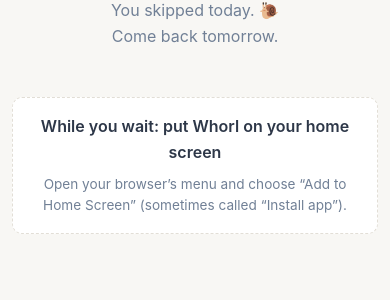
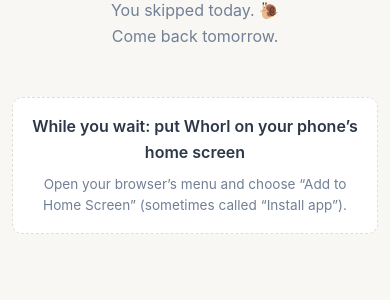
Before and after one commit to mathslug/secretBlog, a Node project: template views/new.ejs in a window 390 px wide. Shown: the part 119-419 px from the top of the page. Run offline with Node 20 templates, Linux system fonts and the light colour scheme; the template is opened without the code that fills it: most values are stand-ins (such as "Sample title", 1, 10 or a date in 2020).

Commit message:
Clarify install nudge copy: "your phone's home screen"
Co-Authored-By: Claude Fable 5 <noreply@anthropic.com>
Claude-Session: https://claude.ai/code/session_017qMGqPVpYM88Qjsvf36Una

```diff
--- a/views/new.ejs
+++ b/views/new.ejs
@@ -9,7 +9,7 @@
       <p>Come back tomorrow.</p>
     </div>
     <div id="install-nudge" class="install-nudge hidden">
-      <p class="install-title">While you wait: put Whorl on your home screen</p>
+      <p class="install-title">While you wait: put Whorl on your phone’s home screen</p>
       <button type="button" id="install-btn" class="hidden">Add to home screen</button>
       <p id="install-ios" class="hint hidden">Open this site in Safari, tap the Share button (the square with the up arrow), then choose “Add to Home Screen”.</p>
       <p id="install-generic" class="hint hidden">Open your browser’s menu and choose “Add to Home Screen” (sometimes called “Install app”).</p>
```
